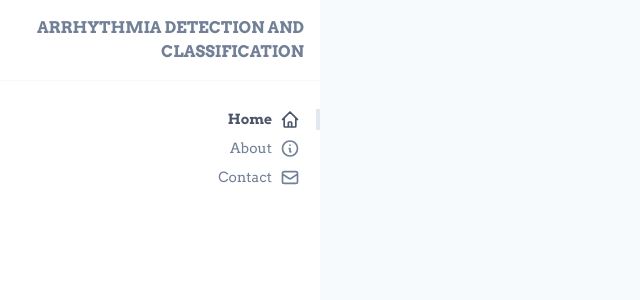
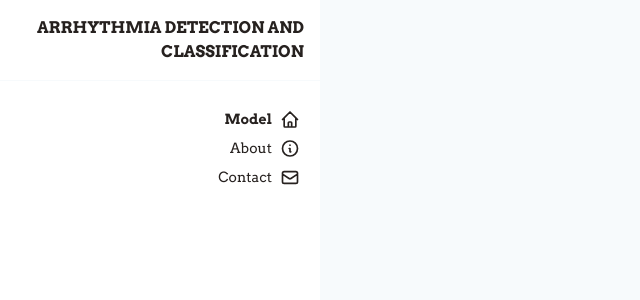
Before and after one commit to fokobot/arrhythmia_detection_and_classification, a Vue app: page /dashboard in a window 1280 px wide. Shown: the top 300 px of the page, without its empty margins (0-640 px from the left). Built offline with nearby package versions, Linux system fonts and the light colour scheme.

Commit message:
Added ChartJS

```diff
--- a/package.json
+++ b/package.json
@@ -8,9 +8,11 @@
     "lint": "vue-cli-service lint"
   },
   "dependencies": {
+    "chart.js": "^2.9.4",
     "core-js": "^3.6.5",
     "tailwindcss": "^1.8.10",
     "vue": "^2.6.11",
+    "vue-chartjs": "^3.5.1",
     "vue-router": "^3.2.0"
   },
   "devDependencies": {
--- a/src/App.vue
+++ b/src/App.vue
@@ -1,6 +1,6 @@
 <template>
   <div id="app">
-    <body class="text-gray-600 font-body">
+    <body class="text-secondary font-body">
       <main>
         <router-view />
       </main>
--- /dev/null
+++ b/src/components/Chart.vue
@@ -0,0 +1,65 @@
+<script>
+import { Line } from 'vue-chartjs'
+
+export default {
+  extends: Line,
+  // components: { Bar },
+  data: () => ({
+    chartdata: {
+      labels: ['0', '1', '2', '3', '4', '5', '6', '7', '8', '9', '10', '11', '12'],
+      datasets: [{
+        label: 'Cubic interpolation (monotone)',
+        data: [0, 20, 20, 60, 60, 120, 130, 180, 120, 125, 105, 110, 170],
+        borderColor: '#36a2eb',
+        backgroundColor: 'rgba(0, 0, 0, 0)',
+        fill: false,
+        cubicInterpolationMode: 'monotone'
+      }, {
+        label: 'Cubic interpolation (default)',
+        data: [0, 20, 20, 60, 60, 120, 130, 180, 120, 125, 105, 110, 170],
+        borderColor: '#36a2eb',
+        backgroundColor: 'rgba(0, 0, 0, 0)',
+        fill: false,
+      }, {
+        label: 'Linear interpolation',
+        data: [0, 20, 20, 60, 60, 120, 130, 180, 120, 125, 105, 110, 170],
+        borderColor: '#4bc0c0',
+        backgroundColor: 'rgba(0, 0, 0, 0)',
+        fill: false,
+        tension: 0
+      }]
+    },
+    options: {
+      responsive: true,
+      title: {
+        display: true,
+        text: 'Chart.js Line Chart - Cubic interpolation mode'
+      },
+      tooltips: {
+        mode: 'index'
+      },
+      scales: {
+        x: {
+          display: true,
+          scaleLabel: {
+            display: true
+          }
+        },
+        y: {
+          display: true,
+          scaleLabel: {
+            display: true,
+            labelString: 'Value'
+          },
+          suggestedMin: -10,
+          suggestedMax: 200
+        }
+      }
+    }
+  }),
+
+  async mounted() {
+    this.renderChart(this.chartdata, this.options)
+  }
+}
+</script>
--- a/src/components/HelloWorld.vue
+++ /dev/null
@@ -1,58 +0,0 @@
-<template>
-  <div class="hello">
-    <h1>{{ msg }}</h1>
-    <p>
-      For a guide and recipes on how to configure / customize this project,<br>
-      check out the
-      <a href="https://cli.vuejs.org" target="_blank" rel="noopener">vue-cli documentation</a>.
-    </p>
-    <h3>Installed CLI Plugins</h3>
-    <ul>
-      <li><a href="https://github.com/vuejs/vue-cli/tree/dev/packages/%40vue/cli-plugin-babel" target="_blank" rel="noopener">babel</a></li>
-      <li><a href="https://github.com/vuejs/vue-cli/tree/dev/packages/%40vue/cli-plugin-eslint" target="_blank" rel="noopener">eslint</a></li>
-    </ul>
-    <h3>Essential Links</h3>
-    <ul>
-      <li><a href="https://vuejs.org" target="_blank" rel="noopener">Core Docs</a></li>
-      <li><a href="https://forum.vuejs.org" target="_blank" rel="noopener">Forum</a></li>
-      <li><a href="https://chat.vuejs.org" target="_blank" rel="noopener">Community Chat</a></li>
-      <li><a href="https://twitter.com/vuejs" target="_blank" rel="noopener">Twitter</a></li>
-      <li><a href="https://news.vuejs.org" target="_blank" rel="noopener">News</a></li>
-    </ul>
-    <h3>Ecosystem</h3>
-    <ul>
-      <li><a href="https://router.vuejs.org" target="_blank" rel="noopener">vue-router</a></li>
-      <li><a href="https://vuex.vuejs.org" target="_blank" rel="noopener">vuex</a></li>
-      <li><a href="https://github.com/vuejs/vue-devtools#vue-devtools" target="_blank" rel="noopener">vue-devtools</a></li>
-      <li><a href="https://vue-loader.vuejs.org" target="_blank" rel="noopener">vue-loader</a></li>
-      <li><a href="https://github.com/vuejs/awesome-vue" target="_blank" rel="noopener">awesome-vue</a></li>
-    </ul>
-  </div>
-</template>
-
-<script>
-export default {
-  name: 'HelloWorld',
-  props: {
-    msg: String
-  }
-}
-</script>
-
-<!-- Add "scoped" attribute to limit CSS to this component only -->
-<style scoped>
-h3 {
-  margin: 40px 0 0;
-}
-ul {
-  list-style-type: none;
-  padding: 0;
-}
-li {
-  display: inline-block;
-  margin: 0 10px;
-}
-a {
-  color: #42b983;
-}
-</style>
--- a/src/router/index.js
+++ b/src/router/index.js
@@ -16,6 +16,11 @@ const routes = [
     name: 'dashboard',
     component: Dashboard,
     children: [
+      {
+        path: '/model',
+        name: 'Model',
+        component: () => import('@/views/Model.vue')
+      },
       {
         path: '/about',
         name: 'About',
--- a/src/views/Dashboard.vue
+++ b/src/views/Dashboard.vue
@@ -2,7 +2,7 @@
   <div class="dashboard">
     <div class="grid md:grid-cols-4">
       <!-- Content wrapper -->
-      <div class="md:col-span-1 md:flex md:justify-end h-screen">
+      <div class="md:col-span-1 md:flex md:justify-end md:h-screen">
         <nav class="text-right">
           <div class="flex justify-between items-center">
             <h1 class="font-bold uppercase p-4 border-b border-gray-100">
@@ -32,12 +32,12 @@
             </div>
           </div>
           <ul :class="'text-sm mt-6 md:block ' + classManager" id="menu">
-            <li class="text-gray-700 font-bold py-1">
+            <li class="text-secondary font-bold py-1">
               <a
-                @click="$router.push('/dashboard')"
-                class="px-4 flex justify-end border-r-4 border-primary cursor-pointer"
+                @click="$router.push('/model')"
+                :class="$route.name === 'Model' ? sidebarSelected : sidebarNoSelected"
               >
-                <span>Home</span>
+                <span>Model</span>
                 <svg
                   class="w-5 ml-2"
                   fill="none"
@@ -57,7 +57,7 @@
             <li class="py-1">
               <a
                 @click="$router.push('/about')"
-                class="px-4 flex justify-end border-r-4 border-white cursor-pointer"
+                :class="$route.name === 'About' ? sidebarSelected : sidebarNoSelected"
               >
                 <span>About</span>
                 <svg
@@ -79,7 +79,7 @@
             <li class="py-1">
               <a
                 @click="$router.push('/contact')"
-                class="px-4 flex justify-end border-r-4 border-white cursor-pointer"
+                :class="$route.name === 'Contact' ? sidebarSelected : sidebarNoSelected"
               >
                 <span>Contact</span>
                 <svg
@@ -121,6 +121,8 @@ export default {
   data: function () {
     return {
       classManager: 'hidden',
+      sidebarSelected: 'px-4 flex justify-end border-r-4 cursor-pointer border-primary-100',
+      sidebarNoSelected: 'px-4 flex justify-end border-r-4 cursor-pointer border-white',
     }
   },
   methods: {
--- a/src/views/Home.vue
+++ b/src/views/Home.vue
@@ -214,13 +214,3 @@ export default {
   },
 }
 </script>
-
-<style>
-.bgr {
-  background-image: linear-gradient(
-        to right bottom,
-        rgba(#B49FCC, 0.8),
-        rgba(#6D466B, 0.8)),
-    url(../assets/images/flat-geometric-shapes-background.jpg);
-}
-</style>
--- /dev/null
+++ b/src/views/Model.vue
@@ -0,0 +1,32 @@
+<template>
+  <div class="model">
+    <Chart></Chart>
+  </div>
+</template>
+
+<script>
+import Chart from '@/components/Chart.vue'
+
+export default {
+  name: 'Model',
+  components: {
+    Chart
+  },
+  data: function () {
+    return {
+      classManager: 'hidden',
+      sidebarSelected: 'px-4 flex justify-end border-r-4 cursor-pointer border-primary-100',
+      sidebarNoSelected: 'px-4 flex justify-end border-r-4 cursor-pointer border-white',
+    }
+  },
+  methods: {
+    addClass() {
+      if (this.classManager === '') {
+        this.classManager = 'hidden';
+      } else {
+        this.classManager = '';
+      }
+    }
+  },
+}
+</script>
--- a/tailwind.config.js
+++ b/tailwind.config.js
@@ -18,9 +18,6 @@ module.exports = {
       fontFamily: {
         body: ['Arvo'],
       },
-      backgroundImage: {
-        'flat-geometric': "linear-gradient(to right, rgba(#B49FCC, 0.8), rgba(#6D466B, 0.8)),  url('../images/flat-geometric-shapes-background.jpg')",
-      }
     },
   },
   variants: {},
```
Also changed, not shown: src/assets/images/flat-geometric-shapes-background.jpg (deleted), 1 other file (tests, documents, lock files or other folders).
